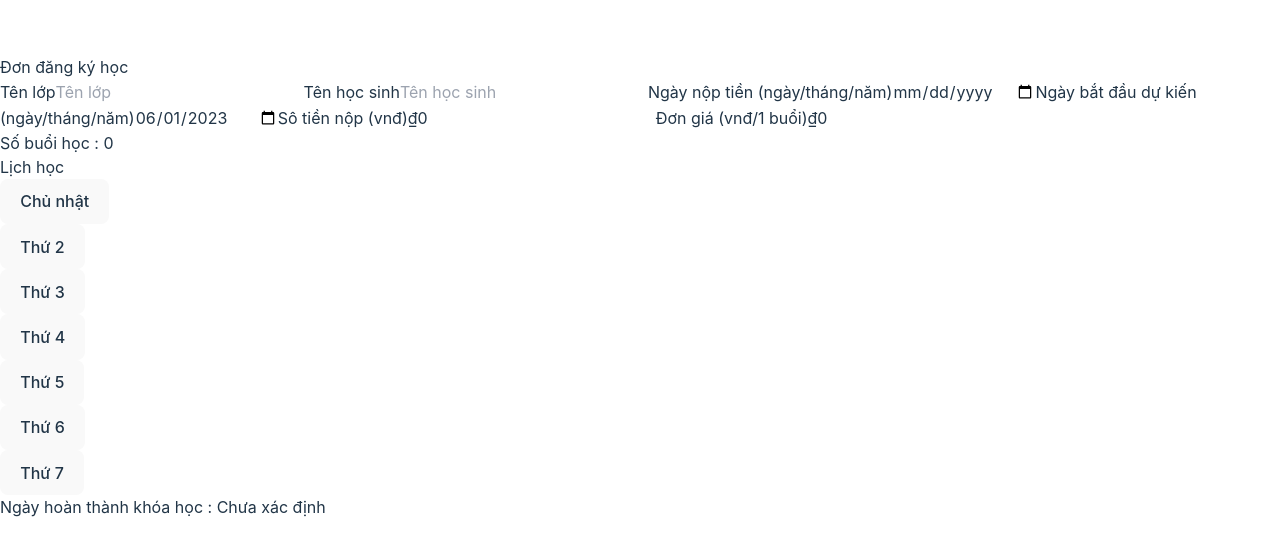
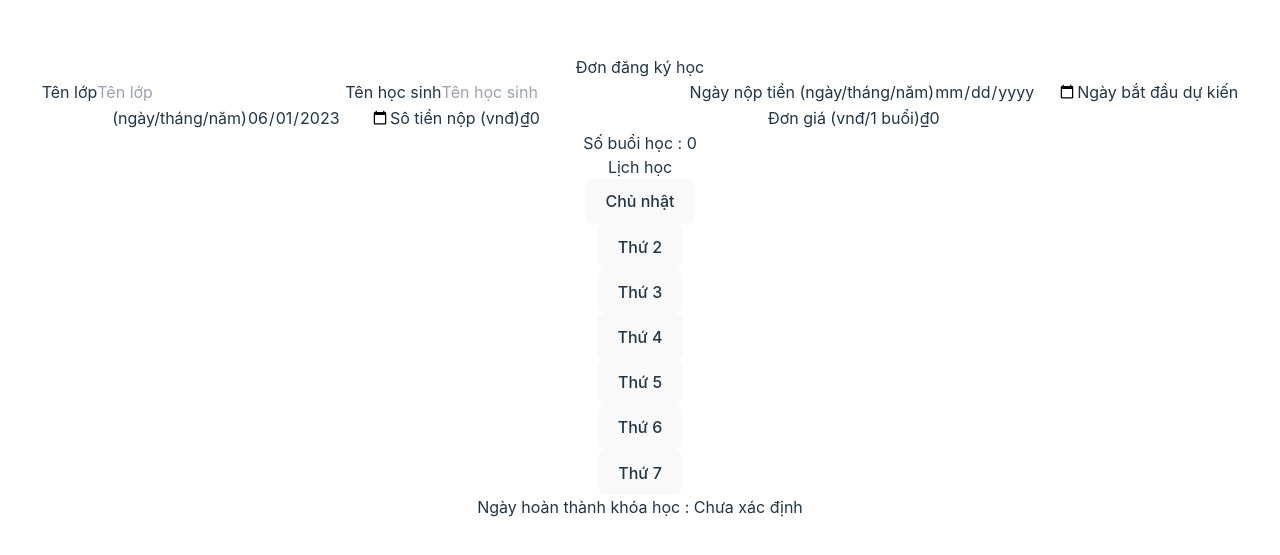
Before and after one commit to phungvansyhb/FindFinishDate, a React (Vite) app: page / in a window 1280 px wide. Shown: the part 113-668 px from the top of the page. Built offline with nearby package versions, Linux system fonts and the light colour scheme.

Commit message:
css center app

```diff
--- a/src/App.css
+++ b/src/App.css
@@ -1,6 +1,6 @@
-/* #root {
+#root {
   max-width: 1280px;
   margin: 0 auto;
   padding: 2rem;
   text-align: center;
-} */
+}
--- a/src/App.tsx
+++ b/src/App.tsx
@@ -51,7 +51,7 @@ function App() {
 
 
   return (
-    <section className='px-2'>
+    <section>
 
       <div className='flex flex-col gap-4 py-8'>
         <p className="text-4xl font-bold mb-4">
```
